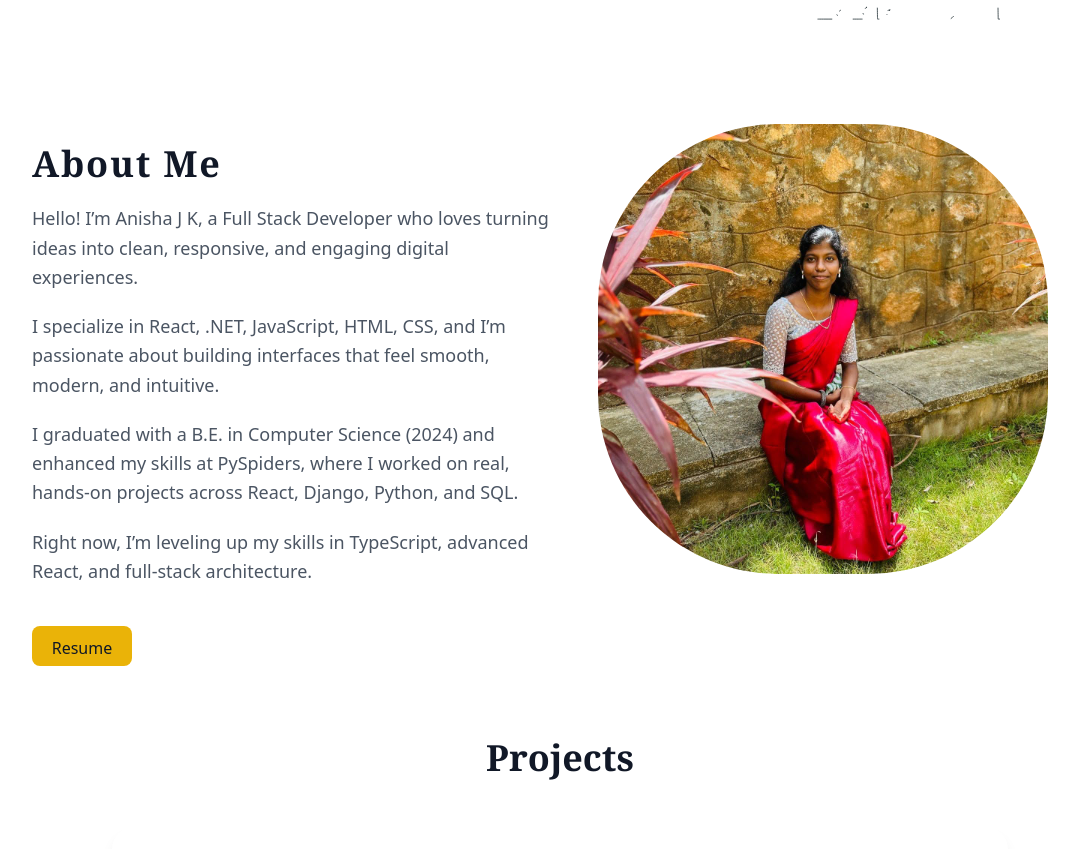
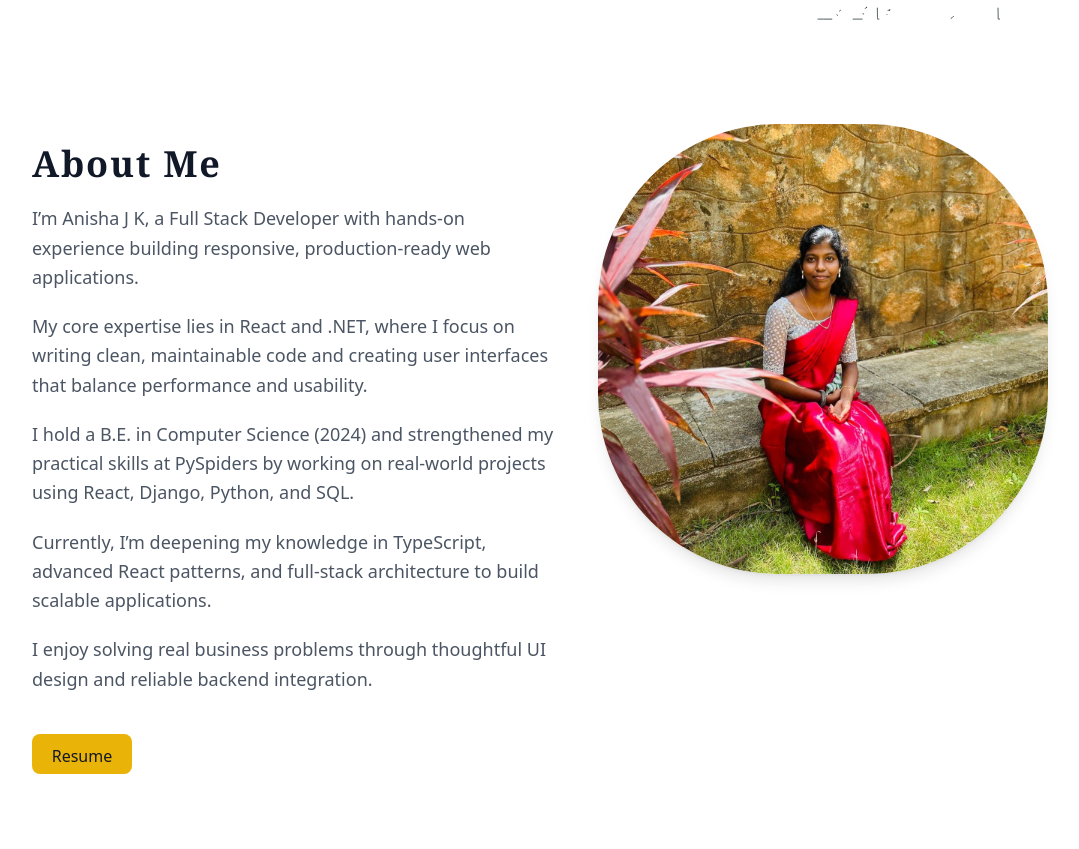
Before and after one commit to Anisha0023/PortfolioV2_react-tailwind, a React (Create React App) app: page / in a window 1280 px wide. Shown: the part 485-1334 px from the top of the page, without its empty margins (80-1159 px from the left). Built offline with nearby package versions, Linux system fonts and the light colour scheme.

Commit message:
emailjs config for Contact form

```diff
--- a/package.json
+++ b/package.json
@@ -3,6 +3,7 @@
   "version": "0.1.0",
   "private": true,
   "dependencies": {
+    "@emailjs/browser": "^4.4.1",
     "@lottiefiles/react-lottie-player": "^3.6.0",
     "@testing-library/dom": "^10.4.1",
     "@testing-library/jest-dom": "^6.9.1",
@@ -11,6 +12,7 @@
     "ajv": "^8.17.1",
     "ajv-keywords": "^5.1.0",
     "aos": "^2.3.4",
+    "emailjs-com": "^3.2.0",
     "lucide-react": "^0.555.0",
     "ogl": "^1.0.11",
     "react": "^19.2.0",
--- a/src/Component/About.js
+++ b/src/Component/About.js
@@ -1,5 +1,5 @@
-import resume from '../assets/Documents/AnishaJKResume.pdf';
-import userImage from '../assets/images/anisha.jpg'
+import resume from '../assets/Documents/AnishaJK_Resume.pdf';
+import userImage from '../assets/images/anisha.jpg';
 
 export default function About() {
 	return (
@@ -11,27 +11,33 @@ export default function About() {
 					</h1>
 
 					<p className="text-gray-600 dark:text-white font-inter text-lg leading-relaxed max-w-xl">
-							Hello! I’m Anisha J K, a Full Stack Developer who loves turning
-							ideas into clean, responsive, and engaging digital experiences.
+						I’m Anisha J K, a Full Stack Developer with hands-on experience
+						building responsive, production-ready web applications.
 					</p>
 					<p className="text-gray-600 dark:text-white font-inter text-lg leading-relaxed max-w-xl">
-							I specialize in React, .NET, JavaScript, HTML, CSS, and I’m
-							passionate about building interfaces that feel smooth, modern, and
-							intuitive.
+						My core expertise lies in React and .NET, where I focus on writing
+						clean, maintainable code and creating user interfaces that balance
+						performance and usability.
 					</p>
 					<p className="text-gray-600 dark:text-white font-inter text-lg leading-relaxed max-w-xl">
-							I graduated with a B.E. in Computer Science (2024) and enhanced my
-							skills at PySpiders, where I worked on real, hands-on projects
-							across React, Django, Python, and SQL.
+						I hold a B.E. in Computer Science (2024) and strengthened my
+						practical skills at PySpiders by working on real-world projects
+						using React, Django, Python, and SQL.
 					</p>
 					<p className="text-gray-600 dark:text-white font-inter text-lg leading-relaxed max-w-xl">
-							Right now, I’m leveling up my skills in TypeScript, advanced
-							React, and full-stack architecture.
+						Currently, I’m deepening my knowledge in TypeScript, advanced React
+						patterns, and full-stack architecture to build scalable
+						applications.
+					</p>
+					<p className="text-gray-600 dark:text-white font-inter text-lg leading-relaxed max-w-xl">
+						I enjoy solving real business problems through thoughtful UI design
+						and reliable backend integration.
 					</p>
 
 					<div className="flex gap-4 mt-5">
 						<a
 							href={resume}
+							target="blank"
 							className="btn-default dark:text-black flex items-center gap-2 justify-center bg-yellow-500 border-none">
 							Resume
 						</a>
@@ -41,7 +47,7 @@ export default function About() {
 				{/* RIGHT IMAGE SECTION */}
 				<div className="flex justify-center lg:justify-end w-full lg:w-auto">
 					<img
-							className="border-yellow-500 mr-10 rounded-[40%] max-w-[250px] lg:max-w-[450px]"
+						className="border-yellow-500 mr-10 shadow-lg rounded-[40%] max-w-[250px] lg:max-w-[450px]"
 						src={userImage}
 						alt="Profile_image"
 					/>
--- a/src/Component/Contact.js
+++ b/src/Component/Contact.js
@@ -1,6 +1,7 @@
 import { useState } from 'react';
 import contactAnimation from '../assets/lottieAnimationImg/Contact Us.json';
 import { Player } from '@lottiefiles/react-lottie-player';
+import emailjs from '@emailjs/browser';
 
 function Contact() {
 	const [formData, setFormData] = useState({
@@ -19,7 +20,27 @@ function Contact() {
 
 	const handleSubmit = (e) => {
 		e.preventDefault();
-		setFormData({ name: '', email: '', subject: '', message: '' });
+
+		emailjs
+			.send(
+				'service_d79sxgg',
+				'template_0brfwwj',
+				{
+					name: formData.name,
+					email: formData.email,
+					subject: formData.subject,
+					message: formData.message,
+				},
+				'rdSU7gD0f6w2fLFt0'
+			)
+			.then(() => {
+				alert('Message sent successfully!');
+				setFormData({ name: '', email: '', subject: '', message: '' });
+			})
+			.catch((error) => {
+				console.error('EmailJS Error:', error);
+				alert('Failed to send message');
+			});
 	};
 
 	return (
@@ -105,7 +126,6 @@ function Contact() {
 								/>
 							</div>
 
-
 							<button
 								type="submit"
 								className="w-full bg-yellow-500 text-black py-3 rounded-md font-medium hover:bg-yellow-400 transition">
--- a/src/Component/Experience.js
+++ b/src/Component/Experience.js
@@ -149,7 +149,7 @@ import gtc from '../assets/images/gtc.png';
 import Skill from './Skill';
 
 const Experience = () => {
-	const [experiences, setExperiences] = useState([
+	const [experiences] = useState([
 		{
 			id: 1,
 			company: 'GreenTop Information Technology',
```
Also changed, not shown: 2 other files (tests, documents, lock files or other folders). Lines whose indentation alone changed are shown as unchanged.
